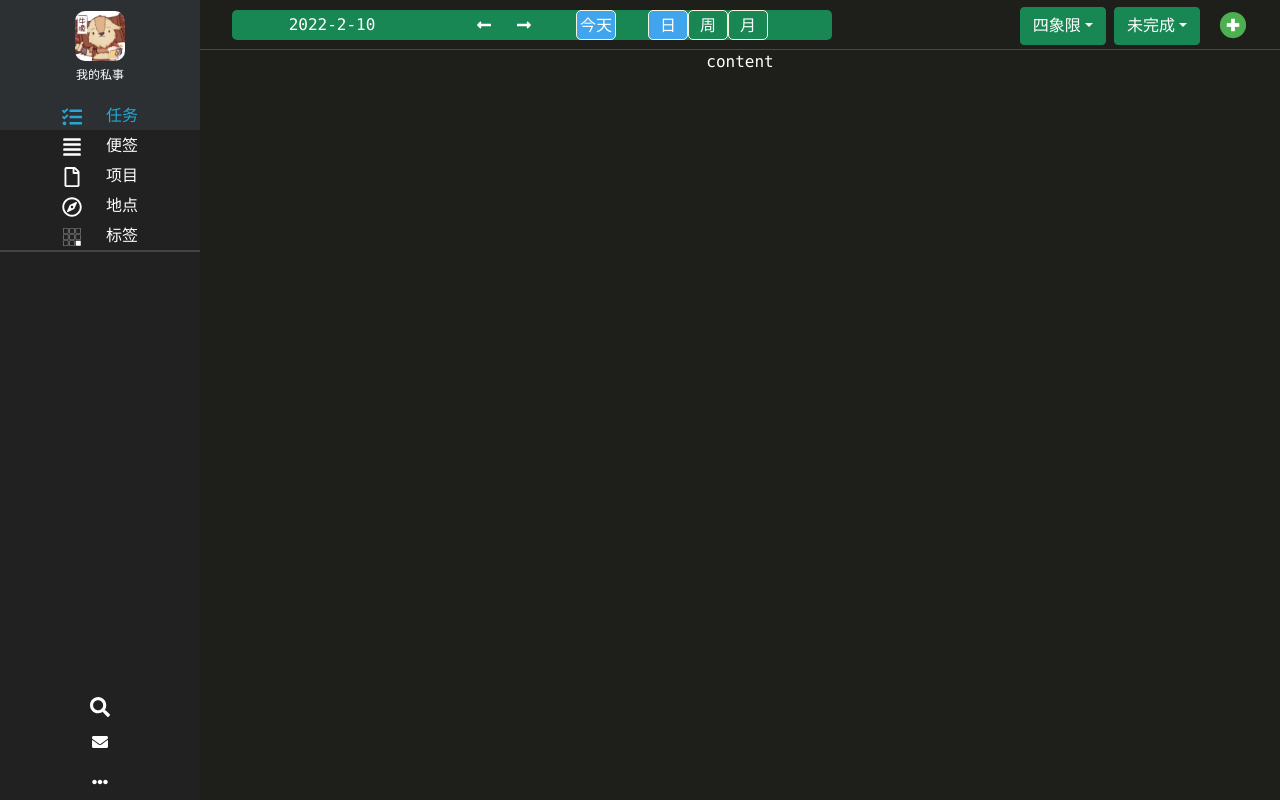
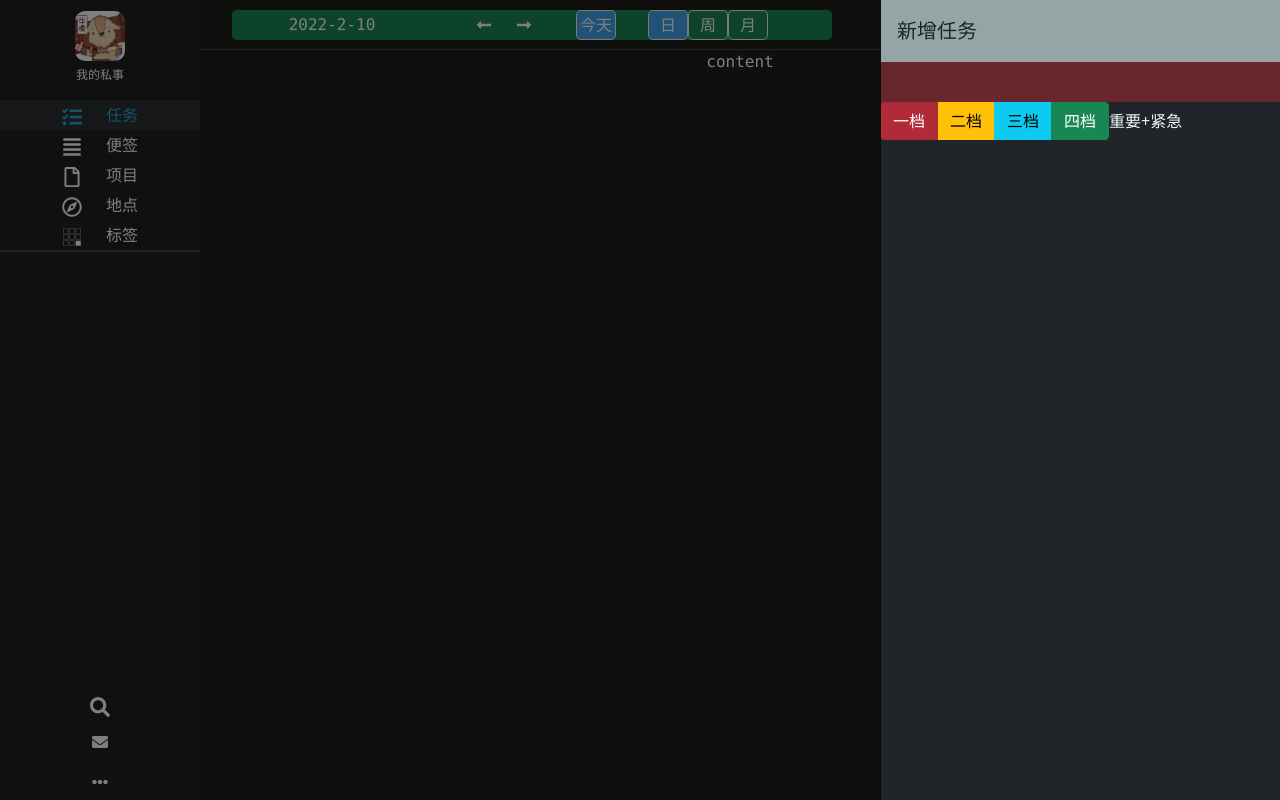
Before and after one commit to liulaoliu/hieplan, a React (Create React App) app: page /main/task in a window 1280 px wide. Built offline with nearby package versions, Linux system fonts and the light colour scheme.

Commit message:
还是在做offcanvas input task 需要加个placeholder

```diff
--- a/src/Components/contentPage/contentLayout/ContentLayout.module.css
+++ b/src/Components/contentPage/contentLayout/ContentLayout.module.css
@@ -7,7 +7,7 @@
   flex-direction: column;
   color: white;
   font-family: Consolas, "Helvetica Neue", Helvetica, Arial, sans-serif;
-  min-width: 1000px;
+  min-width: 900px;
 
 }
 .title {
--- a/src/Components/contentPage/task/TaskTitleOffcanvas.module.scss
+++ b/src/Components/contentPage/task/TaskTitleOffcanvas.module.scss
@@ -1,6 +1,8 @@
 .container {
+  color: aliceblue;
 }
 $background_color: #212529;
+$color: aliceblue;
 
 .plus {
   // background-color: aliceblue;
@@ -14,6 +16,43 @@ $background_color: #212529;
 }
 .title {
 }
+// offcanvas body
 .body {
   background-color: $background_color;
+  padding: 0;
 }
+// body>task_input
+@mixin task_input {
+  caret-color: hsl(0, 97%, 50%);
+  padding-left: 1rem;
+  line-height: 40px;
+  width: 100%;
+  border: none;
+  // background-color: rgb(55, 25, 12);
+  color: aliceblue;
+  outline: 0px solid transparent;
+}
+//  task_input 四种颜色
+.task_input_danger {
+  @include task_input;
+  background-color: rgba(176, 42, 55, 0.5);
+}
+.task_input_success {
+  background-color: rgba(25, 135, 84, 0.5);
+  @include task_input;
+}
+.task_input_info {
+  background-color: rgba(13, 202, 240, 0.5);
+  @include task_input;
+}
+.task_input_warning {
+  background-color: rgba(255, 205, 57, 0.5);
+  @include task_input;
+}
+.radio_desc {
+  color: $color;
+}
+.item {
+  display: flex;
+  align-items: center;
+}
--- a/src/Components/contentPage/task/TaskTitleOffcanvas.tsx
+++ b/src/Components/contentPage/task/TaskTitleOffcanvas.tsx
@@ -3,24 +3,35 @@ import styles from "./TaskTitleOffcanvas.module.scss";
 import Button from "react-bootstrap/Button";
 import Offcanvas from "react-bootstrap/Offcanvas";
 import { FcPlus } from "react-icons/fc";
+import ButtonGroup from "react-bootstrap/ButtonGroup";
+import ToggleButton from "react-bootstrap/ToggleButton";
 type Props = {};
 
-// export default function TaskTitleOffcanvas({}: Props) {
-//   return (
-//     <div className={styles.container}>TaskTitleOffcanvas</div>
-//   )
-// }
 /**
  *
  * 直接调用 react-bootstrap offCanvas 艾玛,真香!
  * 是 taskTitle中点击显示右侧offcanvas的函数
  */
-export default function Example() {
-  const [show, setShow] = useState(false);
-
+export default function TaskTitleOffcanvas() {
+  // 这是 bootstrap offcanvas 的 开关状态
+  const [show, setShow] = useState(true);
   const handleClose = () => setShow(false);
   const handleShow = () => setShow(true);
 
+  //这是raido的状态
+  const [radioValue, setRadioValue] = useState(0);
+
+  const radios = [
+    { name: "一档", value: 0, variant: "danger", desc: "重要+紧急" },
+    { name: "二档", value: 1, variant: "warning", desc: "重要+不紧急" },
+    { name: "三档", value: 2, variant: "info", desc: "不重要+紧急" },
+    { name: "四档", value: 3, variant: "success", desc: "不重要+不紧急" },
+  ];
+  // 这是 taskinput的类名 根据 radioValue变化
+  const taskInputClassName = styles[`task_input_` + radios[radioValue].variant];
+
+
+  // task_input_success
   return (
     <div>
       <FcPlus onClick={handleShow} size="30px" className={styles.plus}></FcPlus>
@@ -30,7 +41,39 @@ export default function Example() {
           <Offcanvas.Title className={styles.title}>新增任务</Offcanvas.Title>
         </Offcanvas.Header>
         <Offcanvas.Body className={styles.body}>
-          <div>someone like you</div>
+          <div className={styles.item}>
+            {/* 任务输入框 */}
+            <div
+              contentEditable="true"
+              className={taskInputClassName}
+            ></div>
+          </div>
+          <div className={styles.item}>
+            <ButtonGroup>
+              {radios.map((radio, idx) => (
+                <ToggleButton
+                  key={idx}
+                  id={`radio-${idx}`}
+                  type="radio"
+                  variant={radio.variant}
+                  name="radio"
+                  value={radio.value}
+                  checked={radioValue === radio.value}
+                  onChange={(e) =>
+                    setRadioValue(parseInt(e.currentTarget.value))
+                  }
+                >
+                  {radio.name}
+                </ToggleButton>
+              ))}
+            </ButtonGroup>
+            <div className={styles.radio_desc}>{radios[radioValue].desc}</div>
+          </div>
+          <div className={styles.item}></div>
+          <div className={styles.item}></div>
+          <div className={styles.item}></div>
+          <div className={styles.item}></div>
+          <div className={styles.item}></div>
         </Offcanvas.Body>
       </Offcanvas>
     </div>
```
